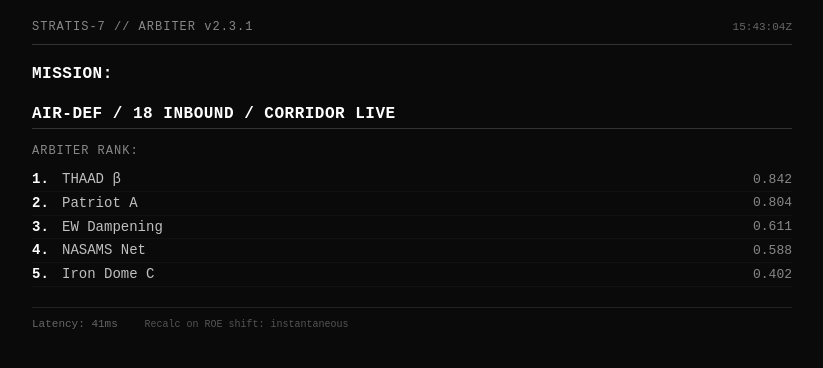
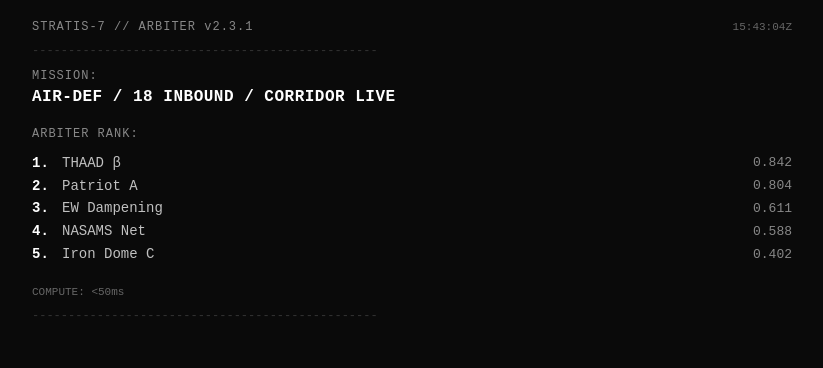
Before and after one commit to ziolndr/stratis_arbiter, a plain HTML site: page index.html in a window 1280 px wide. Shown: the whole page, without its empty margins (228-1051 px from the left). Drawn offline with Linux system fonts and the light colour scheme.

Commit message:
Refactor index.html for improved structure and clarity
Refactor HTML structure and styles for clarity. Remove unused input fields and update mission display logic.

```diff
--- a/index.html
+++ b/index.html
@@ -27,12 +27,10 @@
     }
 
     .header {
-      border-bottom: 1px solid #333;
-      padding-bottom: 10px;
-      margin-bottom: 20px;
       display: flex;
       justify-content: space-between;
       align-items: center;
+      margin-bottom: 10px;
     }
 
     .unit-id {
@@ -46,27 +44,25 @@
       font-size: 11px;
     }
 
+    .separator {
+      color: #333;
+      margin: 10px 0;
+      font-size: 12px;
+    }
+
+    .mission-label {
+      color: #888;
+      font-size: 12px;
+      margin-bottom: 5px;
+      letter-spacing: 1px;
+    }
+
     .mission-line {
       color: #fff;
       font-weight: bold;
       font-size: 16px;
-      margin-bottom: 15px;
+      margin-bottom: 20px;
       letter-spacing: 0.5px;
-    }
-
-    .scenario-input {
-      width: 100%;
-      background: transparent;
-      border: none;
-      color: #fff;
-      font-family: 'Courier New', monospace;
-      font-size: 16px;
-      font-weight: bold;
-      letter-spacing: 0.5px;
-      outline: none;
-      margin-bottom: 15px;
-      border-bottom: 1px solid #333;
-      padding: 5px 0;
     }
 
     .rank-header {
@@ -85,7 +81,6 @@
       justify-content: space-between;
       align-items: center;
       padding: 3px 0;
-      border-bottom: 1px solid #111;
     }
 
     .rank-number {
@@ -111,46 +106,11 @@
       color: #666;
       font-size: 11px;
       margin-top: 15px;
-      padding-top: 10px;
-      border-top: 1px solid #222;
     }
 
     .processing {
       color: #888;
-    }
-
-    .options-section {
-      margin-top: 20px;
-    }
-
-    .option-input {
-      width: 100%;
-      background: transparent;
-      border: none;
-      border-bottom: 1px solid #222;
-      color: #c0c0c0;
-      font-family: 'Courier New', monospace;
-      font-size: 12px;
       padding: 3px 0;
-      margin-bottom: 2px;
-      outline: none;
-    }
-
-    .option-input:focus {
-      border-bottom-color: #444;
-    }
-
-    .cursor {
-      animation: blink 1s infinite;
-    }
-
-    @keyframes blink {
-      50% { opacity: 0; }
-    }
-
-    .latency {
-      color: #555;
-      font-size: 10px;
     }
   </style>
 </head>
@@ -161,62 +121,48 @@
       <div class="timestamp" id="timestamp">00:00:00Z</div>
     </div>
 
-    <div class="mission-line">MISSION:</div>
-    <input
-      type="text"
-      class="scenario-input"
-      id="scenarioInput"
-      value="AIR-DEF / 18 INBOUND / CORRIDOR LIVE"
-      autocomplete="off"
-      spellcheck="false"
-    />
+    <div class="separator">------------------------------------------------</div>
 
-    <div class="rank-header">ARBITER RANK:</div>
+    <div class="mission-label">MISSION:</div>
+    <div class="mission-line" id="missionLine">AIR-DEF / 18 INBOUND / CORRIDOR LIVE</div>
+
+    <div class="rank-header" id="rankHeader">ARBITER RANK:</div>
     <div class="rank-list" id="rankList">
-      <div class="processing">CALCULATING...</div>
+      <div class="processing">COMPUTE</div>
     </div>
 
-    <div class="options-section" id="optionsSection" style="display: none;">
-      <div style="color: #666; font-size: 11px; margin-bottom: 5px;">ASSETS:</div>
-      <input type="text" class="option-input" value="THAAD β" data-index="0">
-      <input type="text" class="option-input" value="Patriot A" data-index="1">
-      <input type="text" class="option-input" value="EW Dampening" data-index="2">
-      <input type="text" class="option-input" value="NASAMS Net" data-index="3">
-      <input type="text" class="option-input" value="Iron Dome C" data-index="4">
-    </div>
+    <div class="status-line" id="statusText">COMPUTE: &lt;50ms</div>
 
-    <div class="status-line">
-      <span id="statusText">Latency: 42ms</span>
-      <span class="latency" style="margin-left: 20px;">Recalc on ROE shift: instantaneous</span>
-    </div>
+    <div class="separator">------------------------------------------------</div>
   </div>
 
   <script>
-    let options = ['THAAD β', 'Patriot A', 'EW Dampening', 'NASAMS Net', 'Iron Dome C'];
+    let currentScenario = 'initial';
     let isProcessing = false;
 
     const scenarios = {
-      'AIR-DEF / 18 INBOUND / CORRIDOR LIVE': [
+      initial: {
+        mission: 'AIR-DEF / 18 INBOUND / CORRIDOR LIVE',
+        header: 'ARBITER RANK:',
+        results: [
           { option: 'THAAD β', score: 0.842 },
           { option: 'Patriot A', score: 0.804 },
           { option: 'EW Dampening', score: 0.611 },
           { option: 'NASAMS Net', score: 0.588 },
           { option: 'Iron Dome C', score: 0.402 }
-      ],
-      'AIR-DEF / 18 INBOUND / CIVILIAN AIRCRAFT ENTERS GRID': [
+        ]
+      },
+      roeShift: {
+        mission: 'AIR-DEF / 18 INBOUND / CIVILIAN AIRCRAFT ENTERS GRID',
+        header: 'ARBITER RANK (ROE SHIFT APPLIED):',
+        results: [
           { option: 'EW Dampening', score: 0.891 },
           { option: 'NASAMS Net', score: 0.823 },
           { option: 'THAAD β', score: 0.756 },
           { option: 'Patriot A', score: 0.634 },
           { option: 'Iron Dome C', score: 0.445 }
-      ],
-      'CYBER-RESP / CRITICAL INFRASTRUCTURE / ATTRIBUTION UNCLEAR': [
-        { option: 'Emergency Backup', score: 0.813 },
-        { option: 'Selective Shutdown', score: 0.742 },
-        { option: 'Coordinated Defense', score: 0.687 },
-        { option: 'Network Isolation', score: 0.634 },
-        { option: 'Active Counterattack', score: 0.456 }
         ]
+      }
     };
 
     function updateTimestamp() {
@@ -225,28 +171,23 @@
       document.getElementById('timestamp').textContent = utc;
     }
 
-    function calculate() {
+    function displayScenario(scenarioKey) {
       if (isProcessing) return;
 
-      const scenario = document.getElementById('scenarioInput').value.trim();
+      const scenario = scenarios[scenarioKey];
+      const missionLine = document.getElementById('missionLine');
+      const rankHeader = document.getElementById('rankHeader');
       const rankList = document.getElementById('rankList');
       const statusText = document.getElementById('statusText');
 
-      if (!scenario) {
-        rankList.innerHTML = '<div class="processing">STANDBY</div>';
-        statusText.textContent = 'Standby';
-        return;
-      }
-
       isProcessing = true;
-      rankList.innerHTML = '<div class="processing">CALCULATING...</div>';
-      statusText.textContent = 'Processing...';
+      rankList.innerHTML = '<div class="processing">COMPUTE</div>';
 
       setTimeout(() => {
-        const results = scenarios[scenario] || generateResults(scenario);
-        const startTime = performance.now();
+        missionLine.textContent = scenario.mission;
+        rankHeader.textContent = scenario.header;
 
-        rankList.innerHTML = results.map((result, index) => `
+        rankList.innerHTML = scenario.results.map((result, index) => `
           <div class="rank-item">
             <div class="rank-number">${index + 1}.</div>
             <div class="rank-option">${result.option}</div>
@@ -254,52 +195,26 @@
           </div>
         `).join('');
 
-        const latency = Math.round(performance.now() - startTime + 38 + Math.random() * 8);
-        statusText.textContent = `Latency: ${latency}ms`;
+        statusText.textContent = 'COMPUTE: <50ms';
         isProcessing = false;
-      }, 150);
+      }, 100);
     }
 
-    function generateResults(scenario) {
-      return options.map((option, i) => {
-        let hash = 0;
-        const combined = option + scenario;
-        for (let j = 0; j < combined.length; j++) {
-          hash = ((hash << 5) - hash) + combined.charCodeAt(j);
-          hash = hash & hash;
+    // Keyboard controls
+    document.addEventListener('keydown', function(e) {
+      if (e.key === 'ArrowRight' && currentScenario === 'initial') {
+        currentScenario = 'roeShift';
+        displayScenario('roeShift');
+      } else if (e.key === 'ArrowLeft' && currentScenario === 'roeShift') {
+        currentScenario = 'initial';
+        displayScenario('initial');
       }
-        const baseScore = 0.4 + (Math.abs(hash % 450) / 1000);
-        return { option, score: Math.round(baseScore * 1000) / 1000 };
-      }).sort((a, b) => b.score - a.score);
-    }
-
-    // Event listeners
-    document.getElementById('scenarioInput').addEventListener('input', calculate);
-    document.getElementById('scenarioInput').addEventListener('keydown', function(e) {
-      if (e.key === 'Enter') {
-        this.blur();
-      }
-    });
-
-    // Option editing
-    document.querySelectorAll('.option-input').forEach(input => {
-      input.addEventListener('input', function() {
-        const index = parseInt(this.dataset.index);
-        options[index] = this.value;
-        calculate();
-      });
     });
 
     // Initialize
     updateTimestamp();
     setInterval(updateTimestamp, 1000);
-    calculate();
-
-    // Demo sequence
-    setTimeout(() => {
-      document.getElementById('scenarioInput').value = 'AIR-DEF / 18 INBOUND / CIVILIAN AIRCRAFT ENTERS GRID';
-      calculate();
-    }, 8000);
+    displayScenario('initial');
   </script>
 </body>
 </html>
```
Lines whose indentation alone changed are shown as unchanged.
